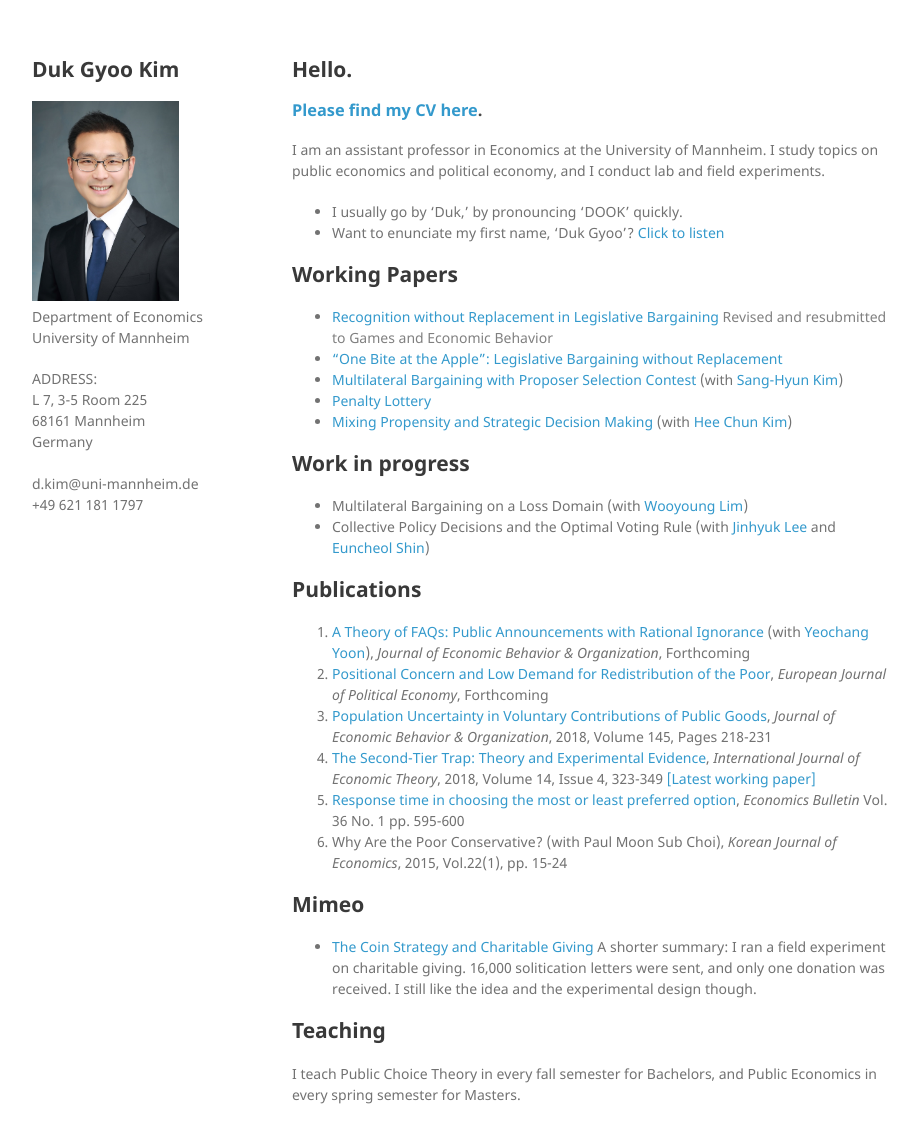
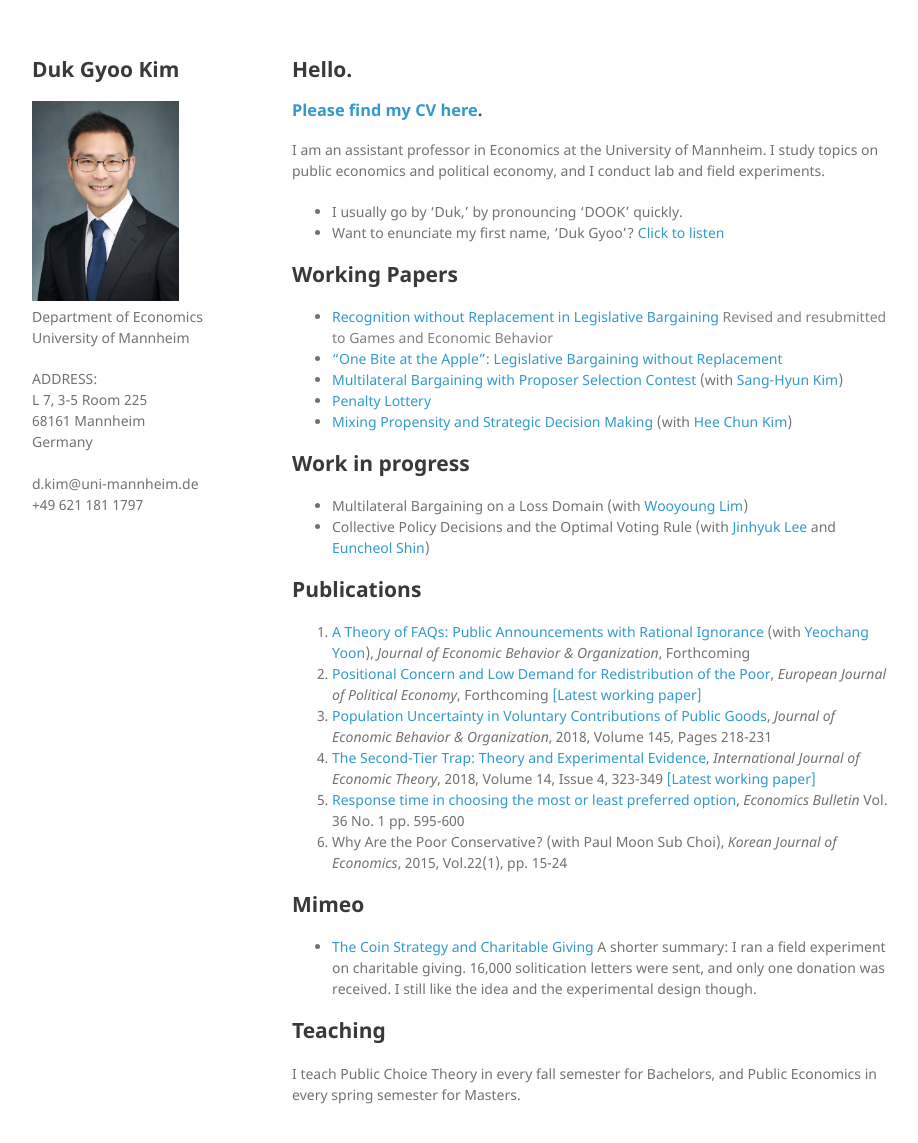
Before and after one commit to kimdukgyoo/kimdukgyoo.github.io, a Jekyll site: the page built from index.md, in a window 1280 px wide and 1175 px high. Shown: the top 1143 px of the window, without its empty margins (178-1096 px from the left). Built offline with Jekyll 4.4.1, drawn with Linux system fonts in a browser that asks for light colours; our own code applies the rules of GitHub Pages for plain Markdown files.

Commit message:
Update index.md

```diff
--- a/index.md
+++ b/index.md
@@ -23,7 +23,7 @@ I am an assistant professor in Economics at the University of Mannheim. I study
 
 ## Publications
 1. <a href="https://doi.org/10.1016/j.jebo.2018.12.026" target="_blank">A Theory of FAQs: Public Announcements with Rational Ignorance</a> (with <a href="https://sites.google.com/site/yyeochang/" target="_blank">Yeochang Yoon</a>), _Journal of Economic Behavior & Organization_, Forthcoming
-2. <a href="https://doi.org/10.1016/j.ejpoleco.2018.06.004" target="_blank"> Positional Concern and Low Demand for Redistribution of the Poor</a>, _European Journal of Political Economy_, Forthcoming
+2. <a href="https://doi.org/10.1016/j.ejpoleco.2018.06.004" target="_blank"> Positional Concern and Low Demand for Redistribution of the Poor</a>, _European Journal of Political Economy_, Forthcoming <a href="https://kimdukgyoo.github.io/pdfjs/web/ECP.pdf" target="_blank">[Latest working paper]</a>
 3. <a href="https://doi.org/10.1016/j.jebo.2017.10.009" target="_blank"> Population Uncertainty in Voluntary Contributions of Public Goods</a>, _Journal of Economic Behavior & Organization_, 2018, Volume 145, Pages 218-231
 4. <a href="https://onlinelibrary.wiley.com/doi/10.1111/ijet.12158" target="_blank">The Second-Tier Trap: Theory and Experimental Evidence</a>, _International Journal of Economic Theory_, 2018, Volume 14, Issue 4, 323-349 <a href="https://kimdukgyoo.github.io/pdfjs/web/TheSecondTierTrap-TheoryandEvidence.pdf" target="_blank">[Latest working paper]</a>
 5. <a href="http://www.accessecon.com/Pubs/EB/2016/Volume36/EB-16-V36-I1-P59.pdf" target="_blank"> Response time in choosing the most or least preferred option</a>, _Economics Bulletin_ Vol. 36 No. 1 pp. 595-600
```
